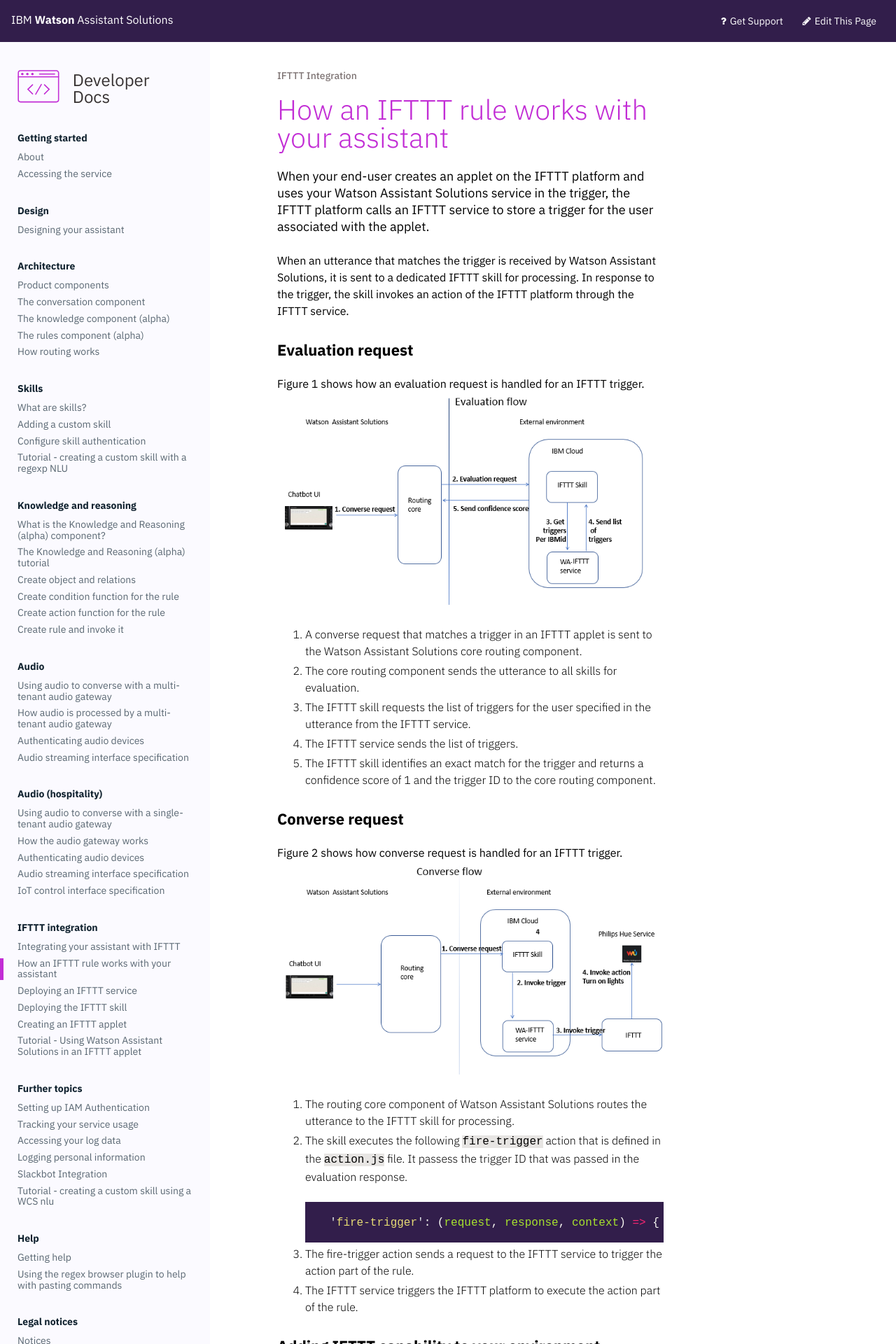
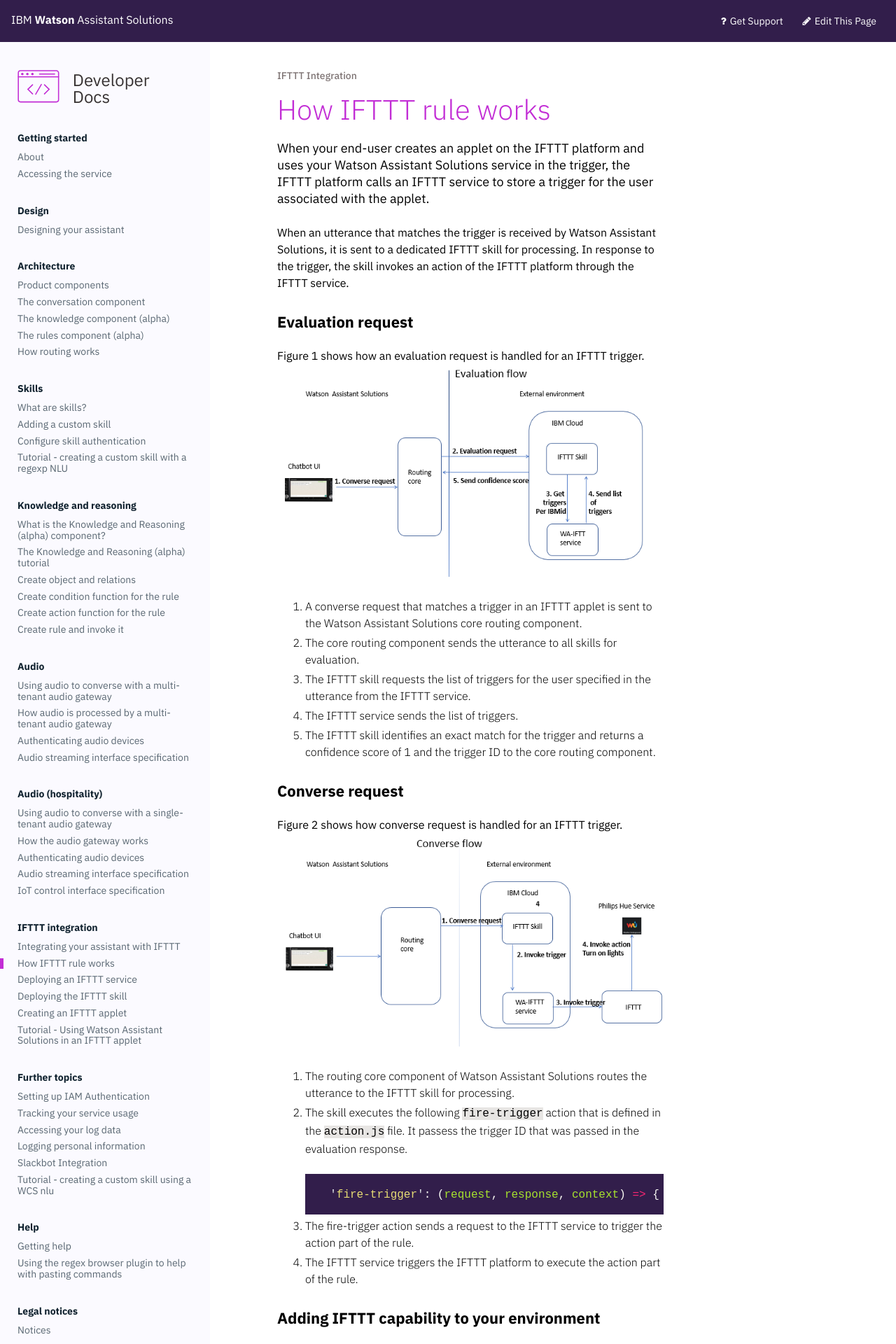
Before and after one commit to Watson-Personal-Assistant/developer, a Jekyll site: the page built from _content/ifttt/how_ifttt_works.md, in a window 1280 px wide. Shown: the top 1920 px of the page at 70% size. Built offline with Jekyll 4.4.1, drawn with Linux system fonts in a browser that asks for light colours.

Commit message:
Update how_ifttt_works.md
Fix formatting

```diff
--- a/_content/ifttt/how_ifttt_works.md
+++ b/_content/ifttt/how_ifttt_works.md
@@ -1,5 +1,5 @@
 ---
-title: How an IFTTT rule works with your assistant
+title: How IFTTT rule works
 weight: 10
 ---
 When your end-user creates an applet on the IFTTT platform and uses your Watson Assistant Solutions service in the trigger, the IFTTT platform calls an IFTTT service to store a trigger for the user associated with the applet.
@@ -8,7 +8,7 @@
 
 ### Evaluation request
 Figure 1 shows how an evaluation request is handled for an IFTTT trigger.
-![Evaluation request]({{site.baseurl}}/ifttt/evaluation_flow.png)
+![]({{site.baseurl}}/images/evaluation_flow.PNG)
 1.  A converse request that matches a trigger in an IFTTT applet is sent to the Watson Assistant Solutions core routing component.
 2. The core routing component sends the utterance to all skills for evaluation.
 3. The IFTTT skill requests the list of triggers for the user specified in the utterance from the IFTTT service.
```
